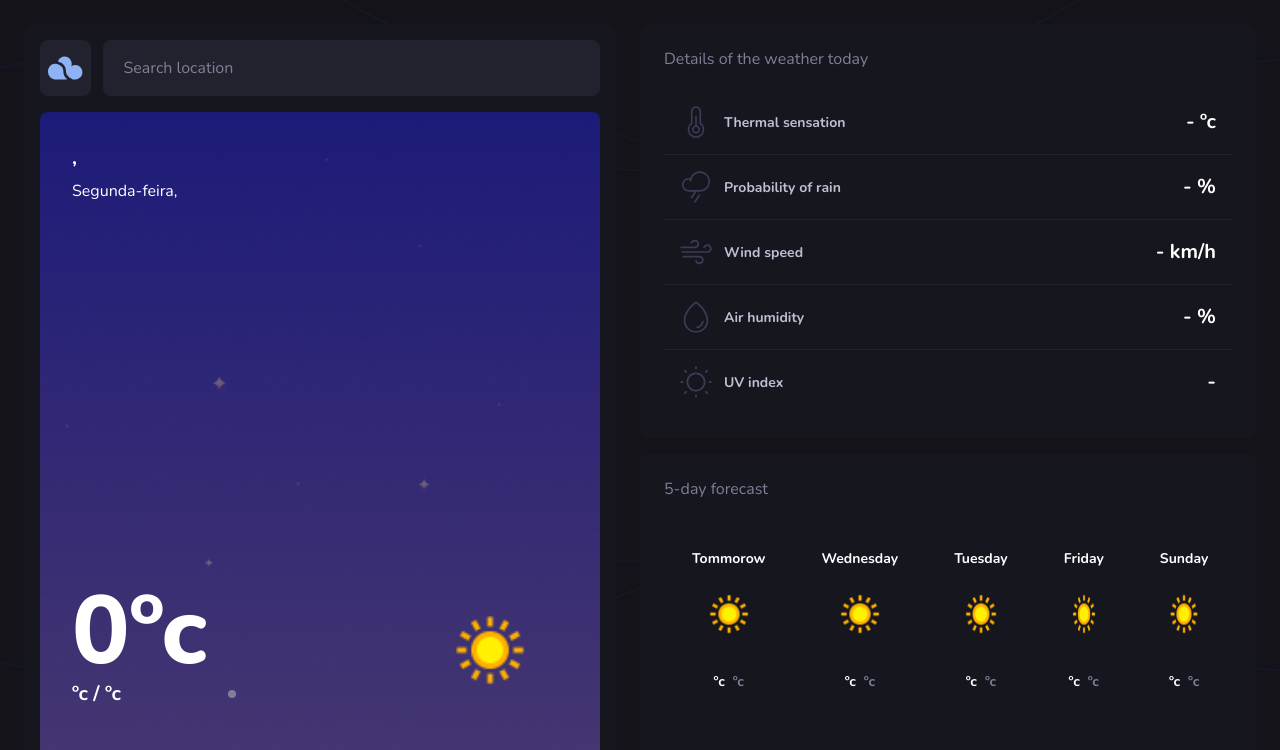
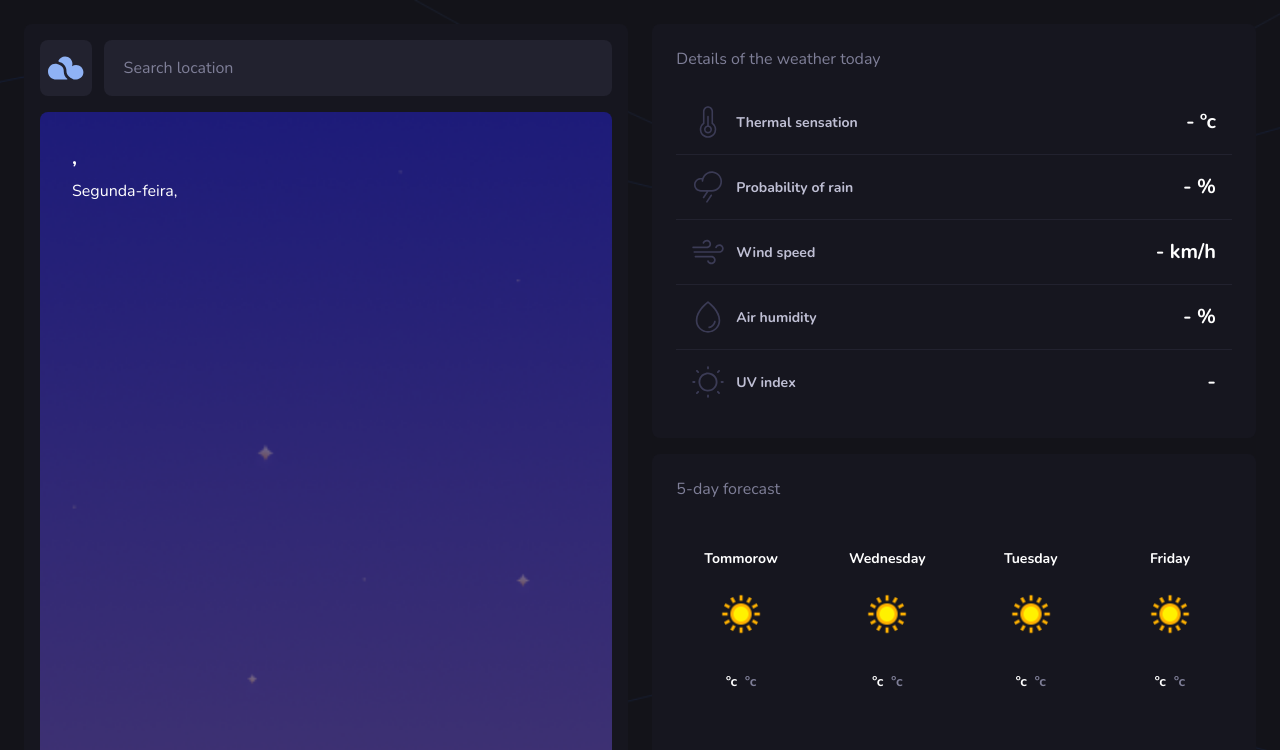
Before and after one commit to NoOseGG/weather-app, a React (Vite) app: page /weather in a window 1280 px wide. Shown: the top 750 px of the page. Built offline with nearby package versions, Linux system fonts and the light colour scheme.

Commit message:
added 430 media size

```diff
--- a/src/components/DetailedInfo/DetailedInfoItem/DetailedInfoItem.tsx
+++ b/src/components/DetailedInfo/DetailedInfoItem/DetailedInfoItem.tsx
@@ -14,6 +14,11 @@
 const Icon = styled.img`
   width: 32px;
   height: 32px;
+
+  @media (max-width: 430px) {
+    width: 24px;
+    height: 24px;
+  }
 `;
 
 const Name = styled.span`
@@ -26,6 +31,10 @@
   flex-grow: 1;
   text-align: end;
   font: var(--heading-md);
+
+  @media (max-width: 430px) {
+    font: var(--heading-sm);
+  }
 `;
 
 type Props = {
--- a/src/components/Forecast/Forecast.tsx
+++ b/src/components/Forecast/Forecast.tsx
@@ -23,9 +23,16 @@
 `;
 
 const Group = styled.ul`
+  width: 100%;
   margin-top: 20px;
   display: flex;
+  flex-direction: row;
+  flex-wrap: wrap;
   justify-content: space-between;
+
+  @media (max-width: 430px) {
+
+  }
 `;
 
 const Forecast: React.FC = () => {
--- a/src/components/Forecast/ForecastItem/ForecastItem.tsx
+++ b/src/components/Forecast/ForecastItem/ForecastItem.tsx
@@ -8,23 +8,49 @@
   flex-direction: column;
   align-items: center;
   gap: 12px;
+
+  @media (max-width: 430px) {
+    padding: 2px;
+  }
 `;
+
 const Name = styled.div`
   font: var(--heading-xs);
+
+  @media (max-width: 430px) {
+    display: none;
+  }
 `;
 
 const Icon = styled.img`
   width: 68px;
   height: 68px;
+
+  @media (max-width: 430px) {
+    width: 56px;
+    height: 56px;
+  }
 `;
 
 const Info = styled.div`
   font: var(--text-sm);
+  text-align: center;
+
+  @media (max-width: 430px) {
+    display: none;
+  }
 `;
 
 const Temperature = styled.div`
   display: flex;
+  flex-direction: row;
   gap: 8px;
+
+  @media (max-width: 430px) {
+    flex-direction: column;
+    gap: 0;
+    align-items: center;
+  }
 `;
 
 const Day = styled.span`
--- a/src/components/Header/Header.tsx
+++ b/src/components/Header/Header.tsx
@@ -1,6 +1,7 @@
 import React from "react";
 import styled from "styled-components";
 import logo from "../../assets/logo.svg";
+import { MEDIA_SIZE } from "../../constants/constants";
 
 const Wrapper = styled.header`
   width: 100%;
@@ -13,13 +14,22 @@
 
 const Logo = styled.img`
   width: 60px;
+
+  @media (max-width: 430px) {
+    width: 40px;
+  }
 `;
 
 const LogoTitle = styled.div`
   font: var(--heading-xl);
+
+  @media (max-width: 430px) {
+    font: var(--heading-lg);
+  }
 `;
 
 const Header = () => {
+  MEDIA_SIZE;
   return (
     <Wrapper>
       <Logo src={logo} alt="logo" />
--- a/src/components/TodayInfo/Temperature/Temperature.tsx
+++ b/src/components/TodayInfo/Temperature/Temperature.tsx
@@ -10,20 +10,42 @@
   position: absolute;
   left: 32px;
   bottom: 32px;
+
+  @media (max-width: 430px) {
+    left: 5px;
+    bottom: 5px;
+    width: 105px;
+    height: auto;
+    align-items: center;
+  }
 `;
 
 const Title = styled.span`
   font: var(--heading-hg);
+
+  @media (max-width: 430px) {
+    font: var(--heading-xl);
+  }
 `;
 
 const Info = styled.div`
   display: flex;
+  flex-direction: row;
   justify-content: space-between;
   align-items: center;
+
+  @media (max-width: 430px) {
+    display: flex;
+    flex-direction: column;
+  }
 `;
 
 const Temperatures = styled.span`
   font: var(--heading-md);
+
+  @media (max-width: 430px) {
+    font: var(--heading-sm);
+  }
 `;
 
 const Dot = styled.span`
@@ -31,10 +53,18 @@
   height: 8px;
   border-radius: 8px;
   background-color: var(--color-gray-400);
+
+  @media (max-width: 430px) {
+    display: none;
+  }
 `;
 
 const TextWeather = styled.span`
   font: var(--text-lg);
+
+  @media (max-width: 430px) {
+    font: var(--text-sm);
+  }
 `;
 
 const Temperature: React.FC = () => {
--- a/src/components/TodayInfo/TodayInfo.tsx
+++ b/src/components/TodayInfo/TodayInfo.tsx
@@ -18,6 +18,11 @@
   background-size: cover;
   background-repeat: no-repeat;
   border-radius: var(--radii);
+
+  @media (max-width: 430px) {
+    width: 100%;
+    height: 304px;
+  }
 `;
 
 const TopInfo = styled.div`
@@ -34,14 +39,26 @@
 
 const City = styled.div`
   font: var(--heading-md);
+
+  @media (max-width: 430px) {
+    font: var(--heading-sm);
+  }
 `;
 
 const DateWrapper = styled.div`
   font: var(--text-md);
+
+  @media (max-width: 430px) {
+    font: var(--text-xs);
+  }
 `;
 
 const Time = styled.div`
   font: var(--heading-md);
+
+  @media (max-width: 430px) {
+    font: var(--heading-sm);
+  }
 `;
 
 const Icon = styled.img`
@@ -50,6 +67,13 @@
   position: absolute;
   bottom: 50px;
   right: 50px;
+
+  @media (max-width: 430px) {
+    width: 80px;
+    height: 80px;
+    bottom: 5px;
+    right: 5px;
+  }
 `;
 
 const TodayInfo: React.FC = () => {
@@ -62,7 +86,8 @@
   return (
     <Wrapper
       backgroundUrl={getBackgroundForTodayInfo(
-        weather?.current?.condition?.text
+        weather?.current?.condition?.text,
+        4
       )}
     >
       <TopInfo>
--- a/src/constants/constants.ts
+++ b/src/constants/constants.ts
@@ -1,3 +1,10 @@
 export const URL = {
   BASE: "http://api.weatherapi.com/v1/forecast.json",
 };
+
+export const MEDIA_SIZE = {
+  M: '320px',
+  S: '430px',
+  L: '920px',
+  XL: '1280px',
+}
--- a/src/index.css
+++ b/src/index.css
@@ -48,7 +48,7 @@
 
 html,
 body {
-  height: 100%;
+  min-height: 100vh;
 }
 
 body {
--- a/src/pages/SearchPage.tsx
+++ b/src/pages/SearchPage.tsx
@@ -17,19 +17,35 @@
 `;
 
 const WrapperSearch = styled.div`
-  width: 504px;
+  width: 50%;
+
+  @media (max-width: 430px) {
+    width: 90%;
+    margin: 0 auto;
+  }
 `;
 
 const Title = styled.div`
   margin-top: 160px;
   font: var(--heading-lg);
+
+  @media (max-width: 430px) {
+    font: var(--heading-md);
+    text-align: center;
+  }
 `;
 
 const Text = styled.div`
   margin-top: 8px;
   margin-bottom: 54px;
   color: var(--color-gray-200);
-  font: var(--text--lg);
+  font: var(--text-lg);
+
+  @media (max-width: 430px) {
+    font: var(--text--md);
+    text-align: center;
+
+  }
 `;
 
 const BlueText = styled.span`
--- a/src/pages/WeatherPage.tsx
+++ b/src/pages/WeatherPage.tsx
@@ -10,7 +10,13 @@
   height: 100%;
   padding: 24px;
   display: flex;
+  flex-direction: row;
   gap: 24px;
+
+  @media (max-width: 430px) {
+    flex-direction: column;
+    padding: 10px;
+  }
 `;
 
 const LeftSide = styled.div`
@@ -21,6 +27,10 @@
   gap: 16px;
   background-color: var(--color-gray-800);
   border-radius: var(--radii);
+
+  @media (max-width: 430px) {
+    width: 100%;
+  }
 `;
 
 const RightSide = styled.div`
@@ -28,6 +38,10 @@
   display: flex;
   flex-direction: column;
   gap: 16px;
+
+  @media (max-width: 430px) {
+    width: 100%;
+  }
 `;
 
 const WeatherPage: React.FC = () => {
```
